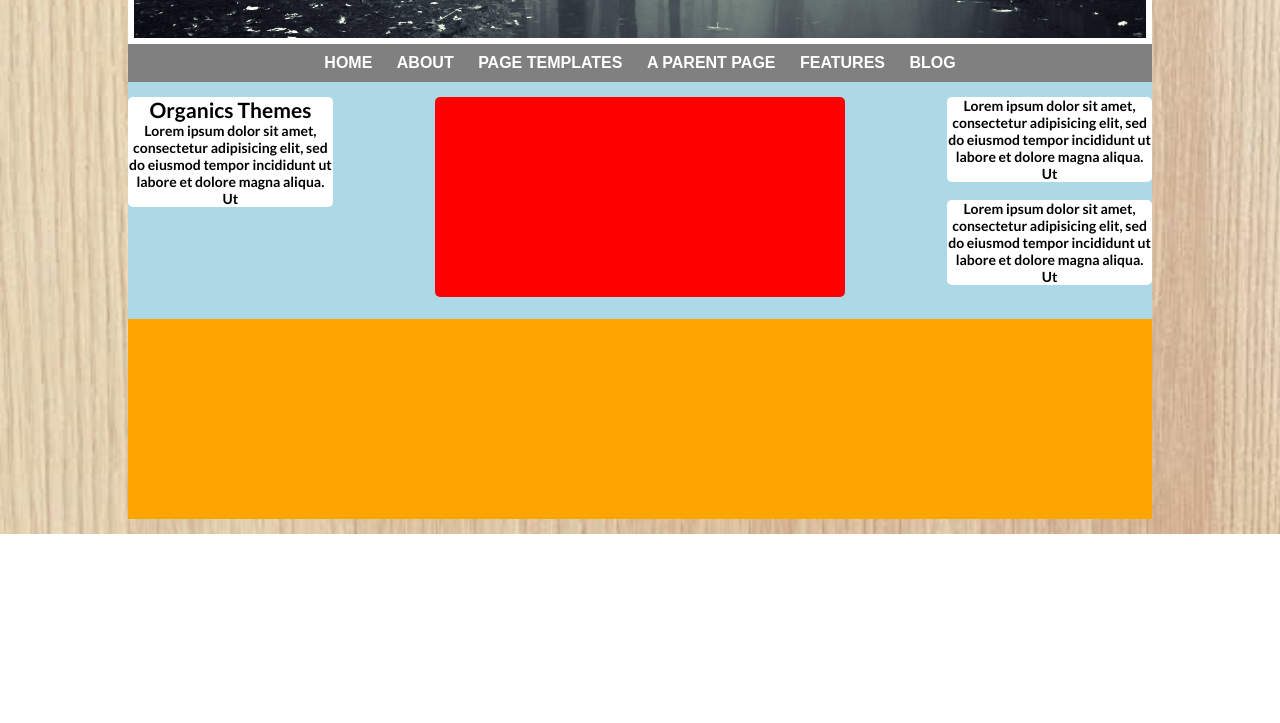
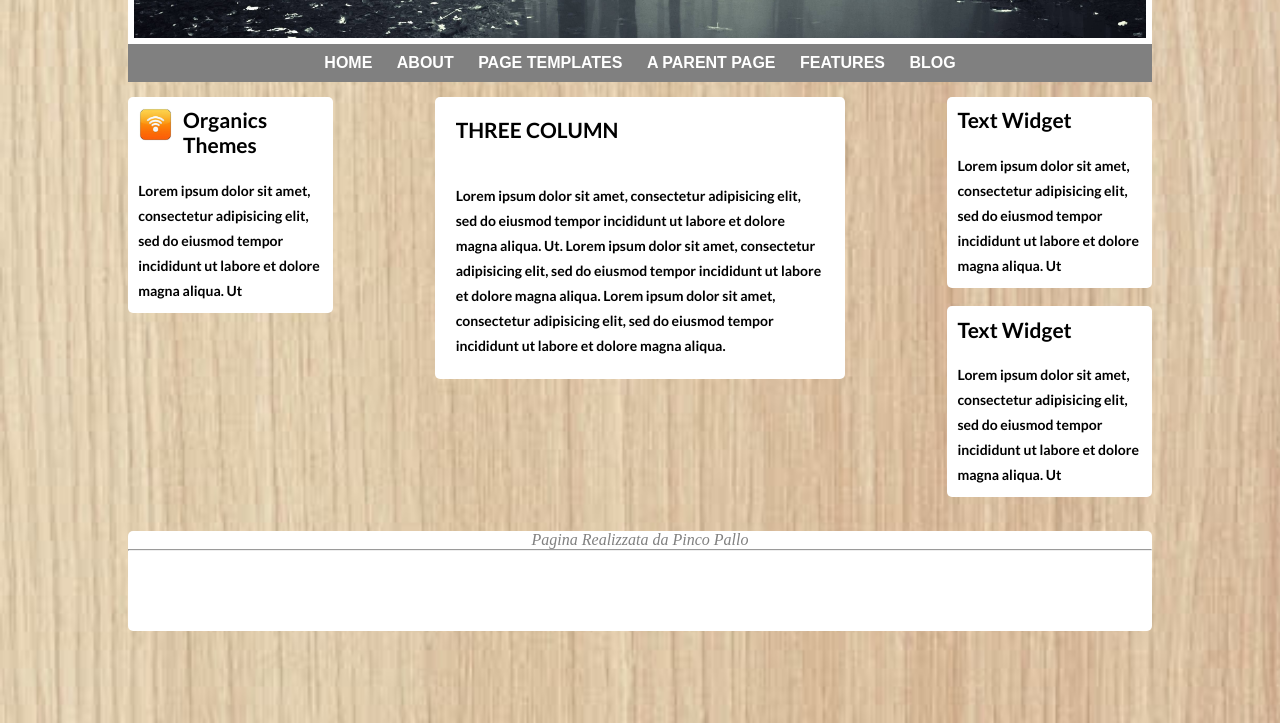
Before and after one commit to flavioalessandri/htmlcss-wp, a plain HTML site: page index.html in a window 1280 px wide. Shown: the part 371-1094 px from the top of the page. Before the commit the page ends 905 px from the top, so only its background shows below. Drawn offline with Linux system fonts and the light colour scheme; a web font is replaced by a local one.

Commit message:
Aggiunta Immagine wifi all'interno di aside left

```diff
--- a/css/style.css
+++ b/css/style.css
@@ -13,7 +13,6 @@ body{
 
 
 #container{
-  background-color: lightblue;
   width: 80%;
   margin: 15px auto;
 }
@@ -75,11 +74,13 @@ header{
 
 
 .riga{
+  margin-top: 15px;
+  margin-bottom: 15px;
+
   font-family: 'Lato', sans-serif;
   color: black;
   font-size: 14px;
-  margin-top: 15px;
-  margin-bottom: 15px;
+  line-height: 25px;
 }
 
 .riga::after{
@@ -92,18 +93,21 @@ header{
 aside{
   float: left;
   width:20%;
-
-  /* debug */
-  /* height:200px; */
-  /* background-color: green; */
 }
 
 .widget{
-  background-color: white;
-  text-align: center;
   margin-bottom: 9%;
   border-radius: 5px;
+  background-color: white;
+}
 
+.widget >*{
+  text-align: left;
+  padding: 5%;
+}
+
+img{
+  float: left;
 }
 
 main{
@@ -111,12 +115,17 @@ main{
   width:40%;
   margin: 0 10%;
   border-radius: 5px;
-
-  height:200px;
-  background-color: red;
 }
 
 footer{
-  height: 200px;
-  background-color: orange;
-  }
+  text-align: center;
+  height: 100px;
+  background-color: white;
+  margin-bottom: 9%;
+  border-radius: 5px;
+}
+
+footer span{
+  font-style: oblique;
+  color: grey;
+}
--- a/index.html
+++ b/index.html
@@ -38,8 +38,9 @@
       <div class="riga">
 
         <!-- Colonna sinistra-->
-        <aside class="">
+        <aside>
           <div class="widget">
+            <img src="img/wifi.jpg" alt="wifi" width="55" height="55">
             <h2>Organics Themes</h2>
             <p>Lorem ipsum dolor sit amet, consectetur adipisicing elit, sed do eiusmod tempor incididunt ut labore et dolore magna aliqua. Ut</p>
           </div>
@@ -48,15 +49,22 @@
 
         <!-- Colonna Centrale-->
         <main>
-
+          <div class="widget">
+            <h2>THREE COLUMN</h2>
+            <p>Lorem ipsum dolor sit amet, consectetur adipisicing elit, sed do eiusmod tempor incididunt ut labore et dolore magna aliqua. Ut. Lorem ipsum dolor sit amet, consectetur adipisicing elit, sed do eiusmod tempor incididunt ut labore et dolore magna aliqua.
+            Lorem ipsum dolor sit amet, consectetur adipisicing elit, sed do eiusmod tempor incididunt ut labore et dolore magna aliqua.
+            </p>
+          </div>
         </main>
 
         <!-- Colonna Destra-->
-        <aside class="">
+        <aside>
           <div class="widget">
+            <h2>Text Widget</h2>
             <p>Lorem ipsum dolor sit amet, consectetur adipisicing elit, sed do eiusmod tempor incididunt ut labore et dolore magna aliqua. Ut</p>
           </div>
           <div class="widget">
+            <h2>Text Widget</h2>
             <p>Lorem ipsum dolor sit amet, consectetur adipisicing elit, sed do eiusmod tempor incididunt ut labore et dolore magna aliqua. Ut</p>
           </div>
 
@@ -67,6 +75,8 @@
 
       <!-- Footer-->
       <footer>
+        <span> Pagina Realizzata da Pinco Pallo</span>
+        <hr>
       </footer>
     </div>
 
```
Also changed, not shown: img/wifi.jpg (added).
